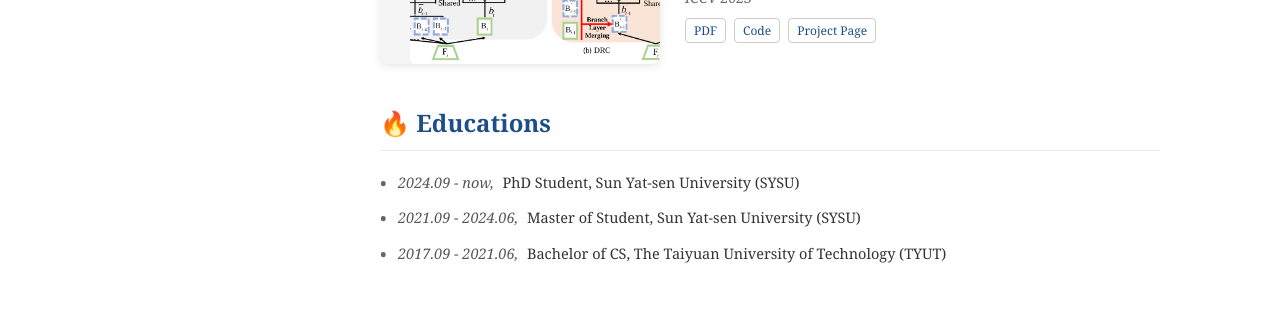
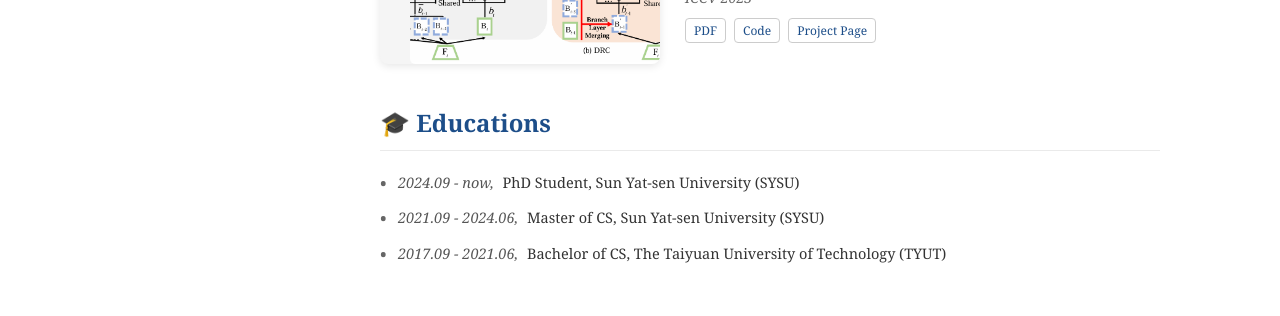
Before and after one commit to chen-xw/chen-xw.github.io, a Jekyll site: the page built from index.markdown, in a window 1280 px wide and 900 px high, scrolled down 1945 px. Shown: the part 483-799 px from the top of the window. Built offline with Jekyll 4.4.1, drawn with Linux system fonts in a browser that asks for light colours; comment, search, counter and statistics services are not loaded.

Commit message:
Update index.markdown

```diff
--- a/index.markdown
+++ b/index.markdown
@@ -345,14 +345,12 @@ permalink: /
                 </div>
             </li>
 
-
-
         </ul>
 
 
-        <div class="section-title">🔥 Educations</div> <ul class="custom-list">
+        <div class="section-title">🎓 Educations</div> <ul class="custom-list">
             <li><span class="date-text">2024.09 - now,</span>  PhD Student, Sun Yat-sen University (SYSU) </li>
-            <li><span class="date-text">2021.09 - 2024.06,</span>  Master of Student, Sun Yat-sen University (SYSU) </li>
+            <li><span class="date-text">2021.09 - 2024.06,</span>  Master of CS, Sun Yat-sen University (SYSU) </li>
             <li><span class="date-text">2017.09 - 2021.06,</span>  Bachelor of CS, The Taiyuan University of Technology (TYUT) </li>
         </ul>
 
```
